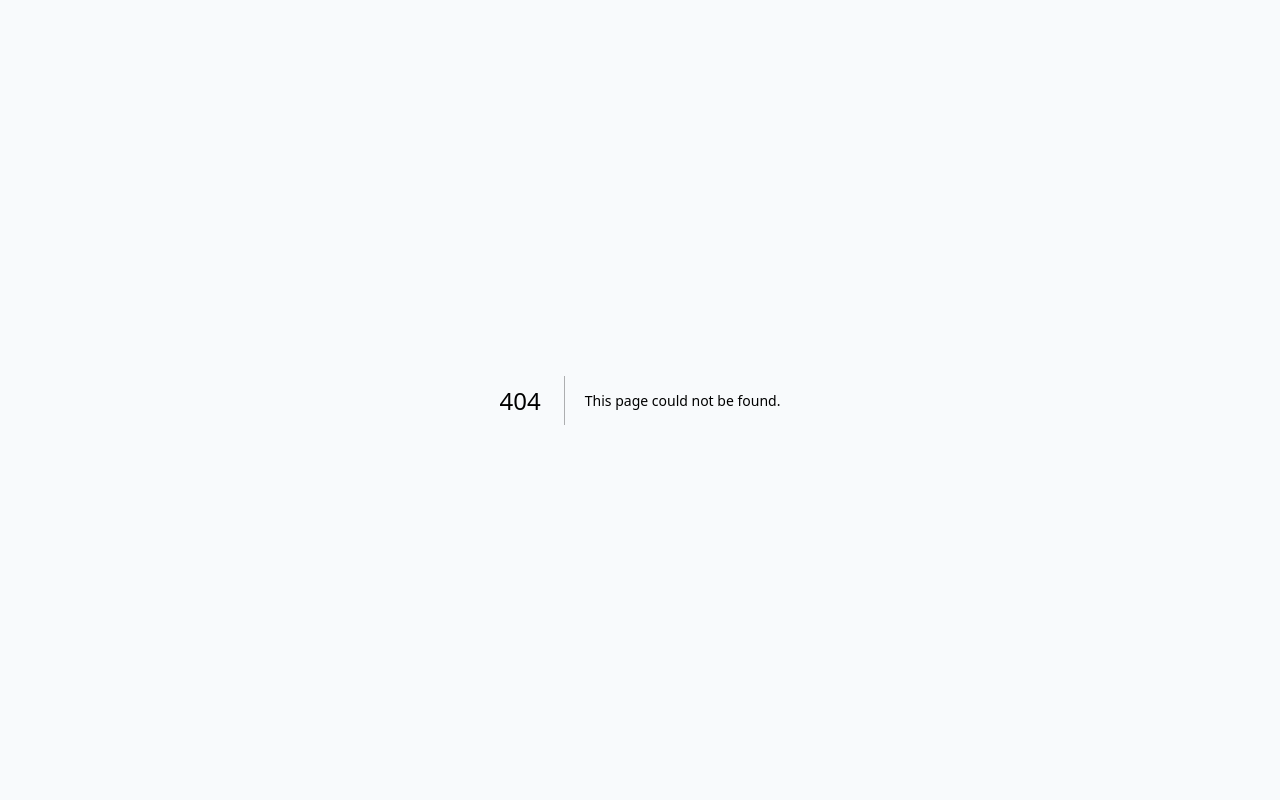
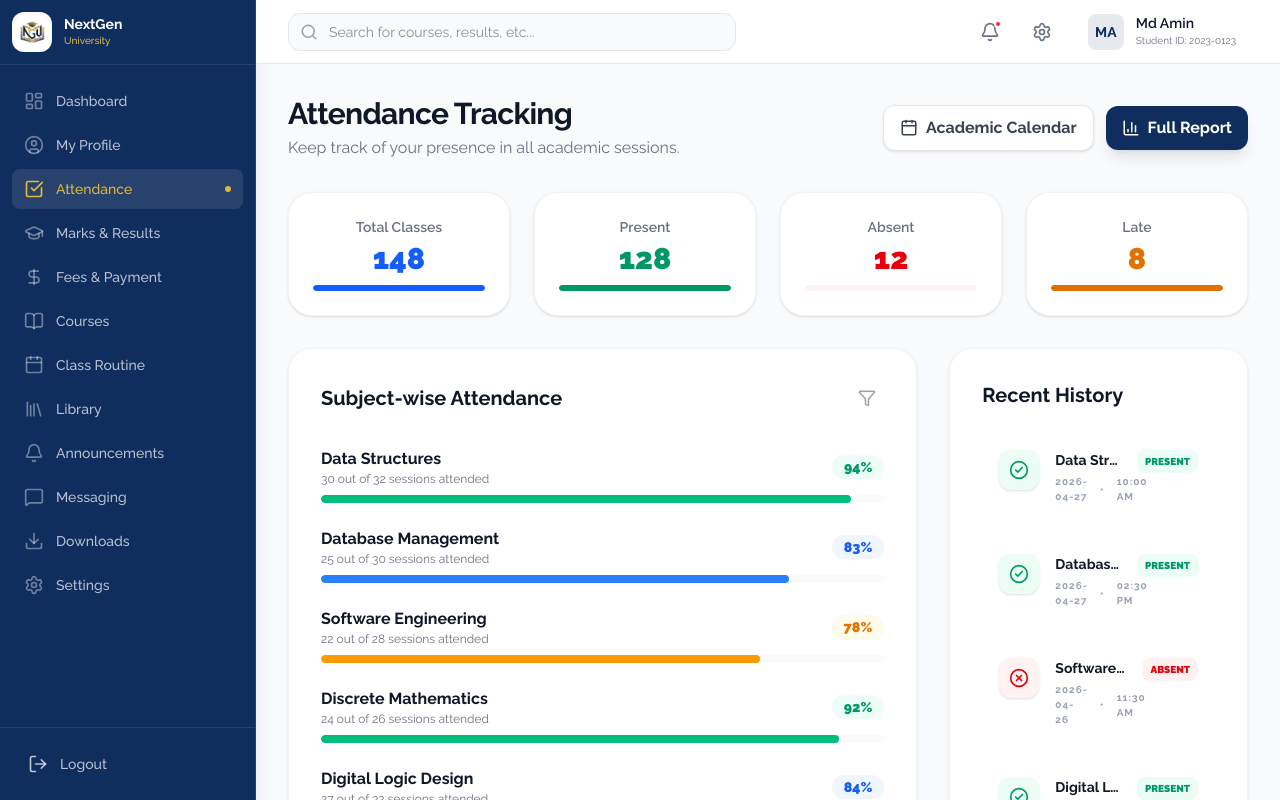
Before and after one commit to amdadislam01/smart-university-managment-system, a Next.js app: page /student/attendance in a window 1280 px wide. Before the commit this address had no page. Built offline with nearby package versions, Linux system fonts and the light colour scheme.

Commit message:
CREATE app/student/attendance/page.tsx: student attendance page

```diff
--- /dev/null
+++ b/app/student/attendance/page.tsx
@@ -0,0 +1,170 @@
+"use client";
+
+import React from "react";
+import { CheckCircle2, XCircle, Clock, Calendar, BarChart3, ChevronLeft, ChevronRight, Filter } from "lucide-react";
+import { motion } from "framer-motion";
+import { cn } from "@/lib/utils";
+
+const attendanceSummary = [
+  { label: "Total Classes", value: "148", color: "text-blue-600", bg: "bg-blue-50" },
+  { label: "Present", value: "128", color: "text-emerald-600", bg: "bg-emerald-50" },
+  { label: "Absent", value: "12", color: "text-red-600", bg: "bg-red-50" },
+  { label: "Late", value: "8", color: "text-amber-600", bg: "bg-amber-50" },
+];
+
+const subjectWiseAttendance = [
+  { subject: "Data Structures", total: 32, present: 30, late: 1, percentage: 94 },
+  { subject: "Database Management", total: 30, present: 25, late: 2, percentage: 83 },
+  { subject: "Software Engineering", total: 28, present: 22, late: 3, percentage: 78 },
+  { subject: "Discrete Mathematics", total: 26, present: 24, late: 1, percentage: 92 },
+  { subject: "Digital Logic Design", total: 32, present: 27, late: 1, percentage: 84 },
+];
+
+const recentAttendance = [
+  { date: "2026-04-27", subject: "Data Structures", status: "Present", time: "10:00 AM" },
+  { date: "2026-04-27", subject: "Database Management", status: "Present", time: "02:30 PM" },
+  { date: "2026-04-26", subject: "Software Engineering", status: "Absent", time: "11:30 AM" },
+  { date: "2026-04-26", subject: "Digital Logic", status: "Present", time: "09:00 AM" },
+  { date: "2026-04-25", subject: "Data Structures", status: "Late", time: "10:15 AM" },
+];
+
+export default function AttendancePage() {
+  return (
+    <div className="space-y-8 pb-10">
+      <div className="flex flex-col md:flex-row md:items-center justify-between gap-4">
+        <div>
+          <h1 className="text-3xl font-bold text-gray-900 tracking-tight">Attendance Tracking</h1>
+          <p className="text-gray-500 mt-1">Keep track of your presence in all academic sessions.</p>
+        </div>
+        <div className="flex items-center gap-3">
+          <button className="flex items-center gap-2 px-4 py-2.5 bg-white border border-gray-200 text-gray-700 font-bold rounded-xl shadow-sm hover:bg-gray-50 transition-colors">
+            <Calendar size={18} />
+            Academic Calendar
+          </button>
+          <button className="flex items-center gap-2 px-4 py-2.5 bg-primary text-white font-bold rounded-xl shadow-lg hover:opacity-90 transition-opacity">
+            <BarChart3 size={18} />
+            Full Report
+          </button>
+        </div>
+      </div>
+
+      {/* Summary Cards */}
+      <div className="grid grid-cols-1 sm:grid-cols-2 lg:grid-cols-4 gap-6">
+        {attendanceSummary.map((item, index) => (
+          <motion.div
+            key={item.label}
+            initial={{ opacity: 0, y: 20 }}
+            animate={{ opacity: 1, y: 0 }}
+            transition={{ delay: index * 0.1 }}
+            className="bg-white p-6 rounded-3xl shadow-sm border border-gray-100 flex flex-col items-center text-center"
+          >
+            <span className="text-sm font-semibold text-gray-500 mb-1">{item.label}</span>
+            <span className={cn("text-3xl font-black mb-2", item.color)}>{item.value}</span>
+            <div className={cn("w-full h-1.5 rounded-full overflow-hidden", item.bg)}>
+               <div className={cn("h-full rounded-full", item.color.replace('text', 'bg'))} style={{ width: '100%' }}></div>
+            </div>
+          </motion.div>
+        ))}
+      </div>
+
+      <div className="grid grid-cols-1 lg:grid-cols-3 gap-8">
+        {/* Subject wise list */}
+        <div className="lg:col-span-2 space-y-6">
+          <div className="bg-white p-8 rounded-3xl shadow-sm border border-gray-100">
+            <div className="flex items-center justify-between mb-8">
+              <h2 className="text-xl font-bold text-gray-900">Subject-wise Attendance</h2>
+              <div className="flex gap-2">
+                 <button className="p-2 text-gray-400 hover:text-primary transition-colors"><Filter size={18} /></button>
+              </div>
+            </div>
+            <div className="space-y-6">
+              {subjectWiseAttendance.map((subject) => (
+                <div key={subject.subject} className="space-y-2">
+                  <div className="flex items-center justify-between">
+                    <div>
+                      <h4 className="font-bold text-gray-900">{subject.subject}</h4>
+                      <p className="text-xs text-gray-500">{subject.present} out of {subject.total} sessions attended</p>
+                    </div>
+                    <div className="text-right">
+                       <span className={cn(
+                         "text-sm font-black px-3 py-1 rounded-full",
+                         subject.percentage >= 90 ? "bg-emerald-50 text-emerald-600" :
+                         subject.percentage >= 80 ? "bg-blue-50 text-blue-600" : "bg-amber-50 text-amber-600"
+                       )}>
+                         {subject.percentage}%
+                       </span>
+                    </div>
+                  </div>
+                  <div className="h-2 w-full bg-gray-50 rounded-full overflow-hidden">
+                    <motion.div
+                      initial={{ width: 0 }}
+                      animate={{ width: `${subject.percentage}%` }}
+                      transition={{ duration: 1.5 }}
+                      className={cn(
+                        "h-full rounded-full",
+                        subject.percentage >= 90 ? "bg-emerald-500" :
+                        subject.percentage >= 80 ? "bg-blue-500" : "bg-amber-500"
+                      )}
+                    />
+                  </div>
+                </div>
+              ))}
+            </div>
+          </div>
+        </div>
+
+        {/* Recent logs */}
+        <div className="space-y-6">
+          <div className="bg-white p-8 rounded-3xl shadow-sm border border-gray-100">
+            <h2 className="text-xl font-bold text-gray-900 mb-6">Recent History</h2>
+            <div className="space-y-4">
+              {recentAttendance.map((log, index) => (
+                <div key={index} className="flex gap-4 p-4 rounded-2xl hover:bg-gray-50 transition-colors border border-transparent hover:border-gray-100 group">
+                  <div className={cn(
+                    "shrink-0 w-10 h-10 rounded-xl flex items-center justify-center shadow-sm",
+                    log.status === "Present" ? "bg-emerald-50 text-emerald-600" :
+                    log.status === "Absent" ? "bg-red-50 text-red-600" : "bg-amber-50 text-amber-600"
+                  )}>
+                    {log.status === "Present" ? <CheckCircle2 size={20} /> :
+                     log.status === "Absent" ? <XCircle size={20} /> : <Clock size={20} />}
+                  </div>
+                  <div className="flex-1 min-w-0">
+                    <p className="text-sm font-bold text-gray-900 truncate">{log.subject}</p>
+                    <div className="flex items-center gap-3 mt-1">
+                      <span className="text-[10px] font-bold text-gray-400 uppercase tracking-widest">{log.date}</span>
+                      <span className="text-[10px] font-bold text-gray-400 uppercase tracking-widest">•</span>
+                      <span className="text-[10px] font-bold text-gray-400 uppercase tracking-widest">{log.time}</span>
+                    </div>
+                  </div>
+                  <div className={cn(
+                    "text-[10px] font-black uppercase px-2 py-1 rounded-lg h-fit",
+                    log.status === "Present" ? "bg-emerald-50 text-emerald-600" :
+                    log.status === "Absent" ? "bg-red-50 text-red-600" : "bg-amber-50 text-amber-600"
+                  )}>
+                    {log.status}
+                  </div>
+                </div>
+              ))}
+            </div>
+            <button className="w-full mt-6 py-3 text-sm font-bold text-primary hover:bg-primary/5 rounded-2xl transition-all">
+              View Full History
+            </button>
+          </div>
+
+          <div className="bg-secondary/10 p-8 rounded-3xl border border-secondary/20 relative overflow-hidden">
+             <div className="relative z-10">
+               <h3 className="font-bold text-gray-900 mb-2 text-lg">Leave Request</h3>
+               <p className="text-sm text-gray-600 mb-6">Need to skip a class? Submit a leave request before the session.</p>
+               <button className="w-full py-3 bg-primary text-white font-bold rounded-2xl shadow-lg shadow-primary/20 hover:opacity-90 transition-opacity">
+                 Apply for Leave
+               </button>
+             </div>
+             <div className="absolute top-0 right-0 p-8 opacity-5 text-primary rotate-12 -mr-4 -mt-4">
+               <Calendar size={120} />
+             </div>
+          </div>
+        </div>
+      </div>
+    </div>
+  );
+}
```
